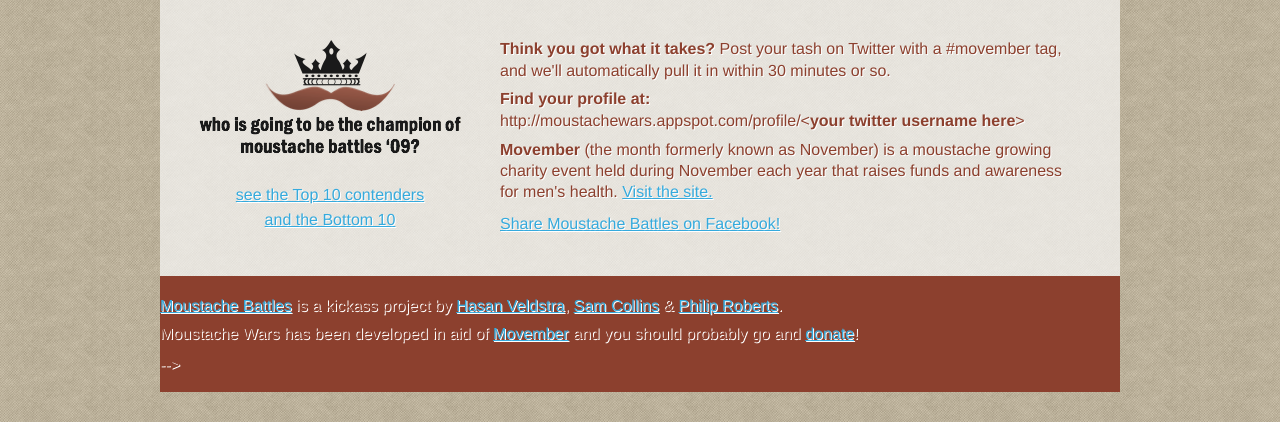
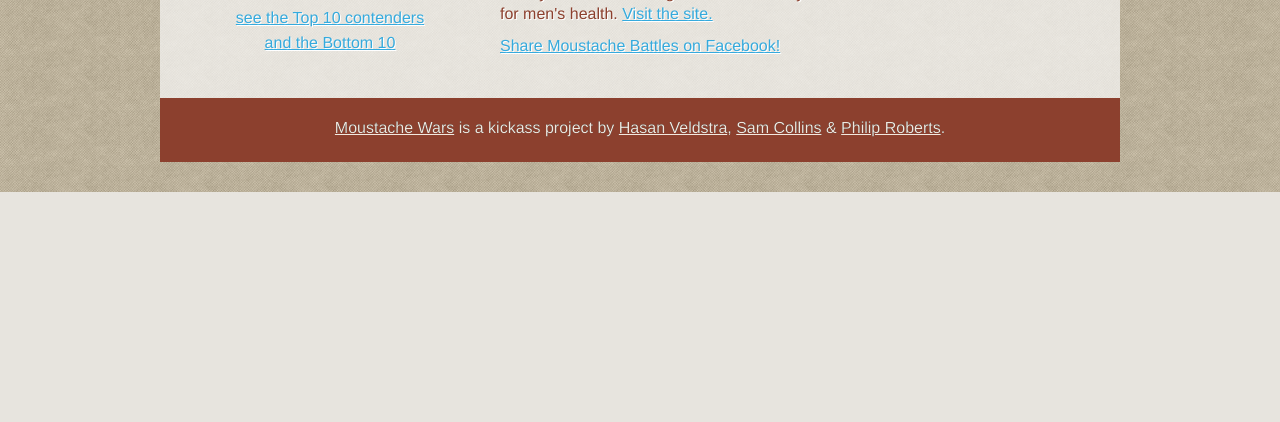
Before and after one commit to latentflip/Mowars, a Django app: template templates/index.html in a window 1280 px wide. Shown: the part 721-1143 px from the top of the page. After the commit the page ends 913 px from the top, so only its background shows below. Run offline with Django 3.2, Linux system fonts and the light colour scheme; the template is opened without the code that fills it, so the values that code supplies are empty.

Commit message:
minor tweaks

```diff
--- a/templates/base.html
+++ b/templates/base.html
@@ -1,7 +1,7 @@
 <!DOCTYPE HTML>
 <html lang="en-GB">
 <head>
-    <title>{% block pagetitle %}Moustache Battles{% endblock %}</title>
+    <title>{% block pagetitle %}Moustache Wars{% endblock %}</title>
     <meta charset="UTF-8">
     <link rel="stylesheet" type="text/css" href="/stylesheets/reset.css" media="all">
     <link rel="stylesheet" type="text/css" href="/stylesheets/base.css" media="all">
@@ -9,8 +9,7 @@
 <body>
   <div id="header" class="container_16">
     <div class="grid_16" style="text-align: center;">
-      <!--><img src="/images/bigtache.png" alt="Moustache Wars" title="Moustache Wars" width="800" />-->
-      <a href="/" style="text-decoration: none;"><h1>Moustache Battles</h1><img src="/images/top.png" alt="Moustache Battles" title="Moustache Battles" border="0" /></a>
+      <a href="/" style="text-decoration: none;"><h1>Moustache Wars</h1><img src="/images/top.png" alt="Moustache Battles" title="Moustache Battles" border="0" /></a>
     </div>
     <div class="clear"></div>
   </div>
@@ -20,10 +19,9 @@
     {% endblock %}
   </div>
 
-  <div id="foot" class="container_16"
+  <div id="foot" class="container_16">
     <div id="footer" class="grid_16">
-        <p><a href="http://twitter.com/moustachewars">Moustache Battles</a> is a kickass project by <a href="http://twitter.com/hasanv">Hasan Veldstra</a>, <a href="http://twitter.com/smcllns">Sam Collins</a> &amp; <a href="http://twitter.com/philip_roberts">Philip Roberts</a>.</p>
-        <!--><p>Moustache Wars has been developed in aid of <a href="http://uk.movember.com/">Movember</a> and you should probably go and <a href="http://uk.movember.com/donate/">donate</a>!</p>-->
+        <p><a href="http://twitter.com/moustachewars">Moustache Wars</a> is a kickass project by <a href="http://twitter.com/hasanv">Hasan Veldstra</a>, <a href="http://twitter.com/smcllns">Sam Collins</a> &amp; <a href="http://twitter.com/philip_roberts">Philip Roberts</a>.</p>
     </div>
     <div class="clear"></div>
   </div>
--- a/templates/index.html
+++ b/templates/index.html
@@ -23,14 +23,14 @@
         <div class="clear"></div>
 
         <div class="grid_6 valign" style="margin: 40px 0 40px 0; text-align: center;">
-          <img src="/images/king.png" alt="Who is going to be the champion of moustache battles 09?" title="Who is going to be the champion of moustache battles 09?" /><br /><br />
+          <img src="/images/king.png" alt="Who is going to be the champion of moustache Wars 2009?" title="Who is going to be the champion of moustache wars 2009?" /><br /><br />
           <a href="/tashwin">see the Top 10 contenders</a><br/>
           <a href="/tashfail">and the Bottom 10</a>
         </div>
 
         <div class="grid_10 valign" style="margin: 40px 0 40px 0;">
-          <p><strong>Think you got what it takes?</strong> Post your tash on Twitter with a #movember tag, and we'll automatically pull it in within 30 minutes or so.</p>
-          <p><strong>Find your profile at:<br/></strong> http://moustachewars.appspot.com/profile/&lt;<b>your twitter username here</b>&gt;</p>
+          <p><strong>Think you've got what it takes?</strong> Post your tash on Twitter with a #movember tag, and we'll automatically pull it in within 30 minutes or so.</p>
+          <p><strong>Find your profile at:<br/></strong> http://moustachewars.appspot.com/profile/&lt;your twitter username here&gt;</p>
           <p><strong>Movember</strong> (the month formerly known as November) is a moustache growing charity event held during November each year that raises funds and awareness for men's health. <a href="http://www.movember.com/">Visit the site.</a></p>
 
           <a name="fb_share" type="button_count" share_url="http://moustachewars.appspot.com" href="http://www.facebook.com/sharer.php">Share Moustache Battles on Facebook!</a>
```
Also changed, not shown: main.py (+0 -13 lines), images/king.png.
